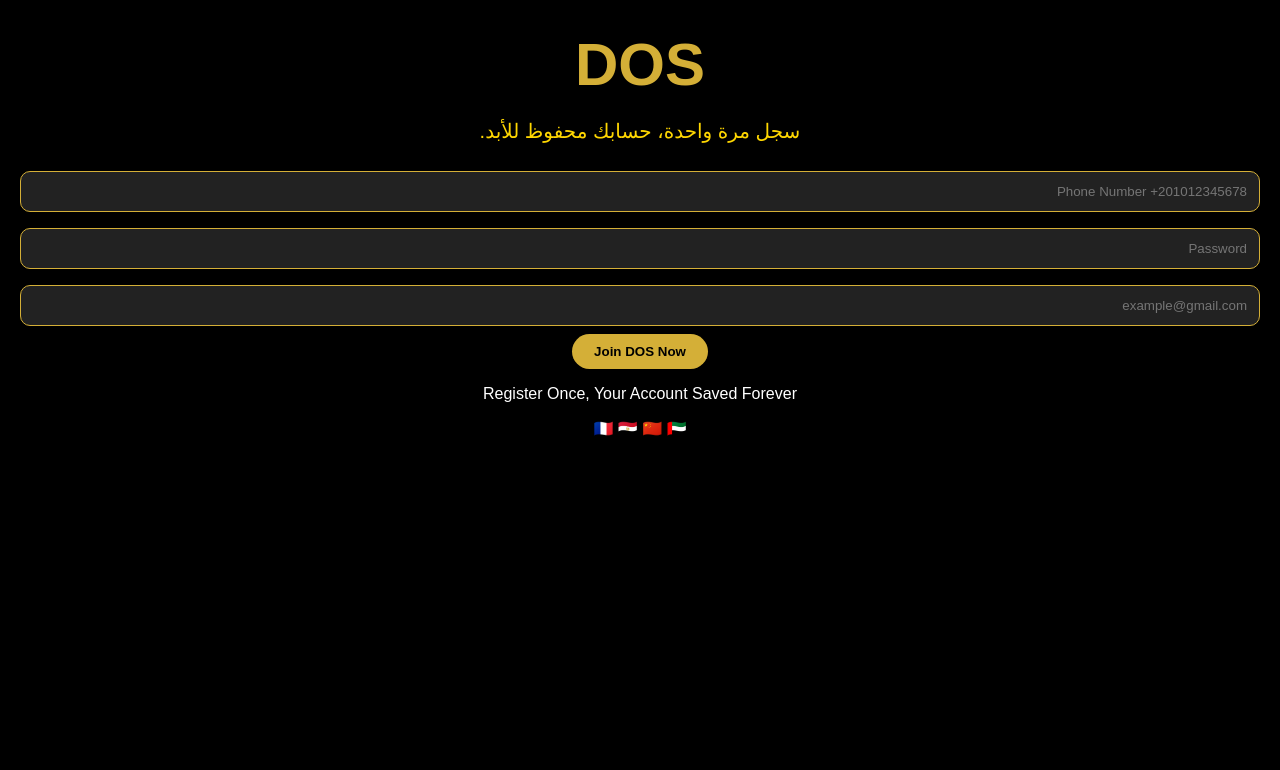
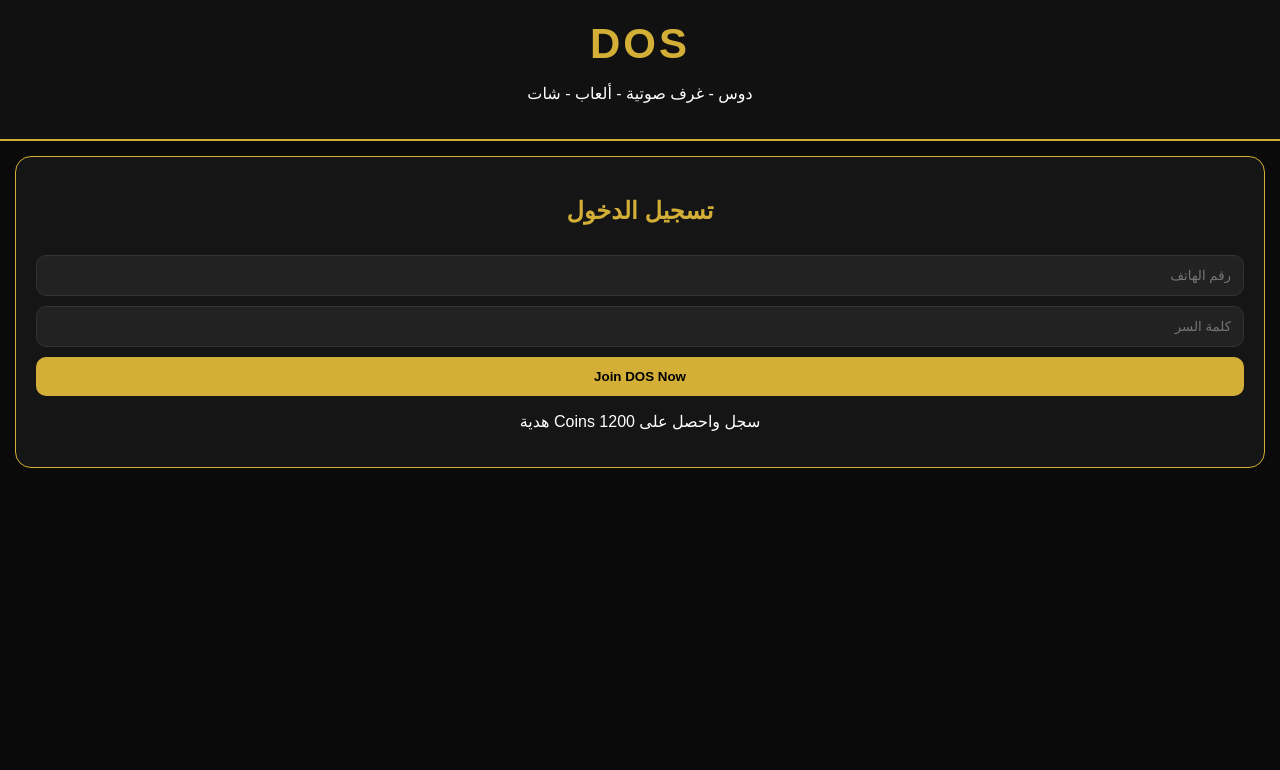
Before and after one commit to yarab4651-ui/yarab4651-ui.github.io, a plain HTML site: page index.html in a window 1280 px wide. Shown: the top 770 px of the page. Drawn offline with Linux system fonts and the light colour scheme.

Commit message:
Update index.html

```diff
--- a/index.html
+++ b/index.html
@@ -1,58 +1,47 @@
 <!DOCTYPE html>
 <html lang="ar" dir="rtl">
-<head><meta charset="UTF-8"><meta name="viewport" content="width=device-width,initial-scale=1">
+<head>
+<meta charset="UTF-8">
+<meta name="viewport" content="width=device-width, initial-scale=1">
 <title>DOS</title>
 <style>
-*{box-sizing:border-box}body{margin:0;background:#0a0a0a;color:#fff;font-family:sans-serif;padding-bottom:80px}
-.top{display:flex;justify-content:space-between;align-items:center;padding:12px;background:#111;border-bottom:2px solid #d4af37}
-.logo{font-size:32px;font-weight:900;color:#d4af37;letter-spacing:2px}
-.coins{background:#222;border:1px solid #d4af37;padding:6px 12px;border-radius:20px;color:#ffd700}
-.stars{display:flex;gap:10px;overflow:auto;padding:12px;text-align:center}
-.star{flex:0 0 60px}.star div{width:55px;height:55px;border-radius:50%;border:2px solid #d4af37;background:#333;display:flex;align-items:center;justify-content:center;font-size:22px}
-.card{margin:12px;border:2px solid #d4af37;border-radius:16px;overflow:hidden;background:#151515;text-align:center}
-.card img{width:100%;height:180px;object-fit:cover}
-.btn{background:#d4af37;color:#000;border:none;padding:10px 22px;border-radius:20px;font-weight:900;cursor:pointer}
-.room{margin:10px 12px;background:#1a1a1a;border:1px solid #d4af37;border-radius:12px;padding:12px;display:flex;justify-content:space-between}
-.nav{position:fixed;bottom:0;left:0;right:0;background:#111;border-top:2px solid #d4af37;display:flex;justify-content:space-around;padding:10px}
-.nav button{background:none;border:none;color:#fff;font-size:13px;cursor:pointer}.nav .on{color:#d4af37}
-#login{position:fixed;inset:0;background:#000;z-index:99;padding:20px;text-align:center;overflow:auto}
-input{width:100%;padding:12px;margin:8px 0;border-radius:10px;border:1px solid #d4af37;background:#222;color:#fff}
-.hidden{display:none}
-</style></head>
+*{box-sizing:border-box;font-family:sans-serif}
+body{margin:0;background:#0a0a0a;color:#fff;text-align:center}
+header{background:#111;border-bottom:2px solid #d4af37;padding:20px}
+h1{color:#d4af37;font-size:42px;margin:0;letter-spacing:3px}
+.gold{color:#d4af37}
+.box{background:#151515;border:1px solid #d4af37;border-radius:16px;padding:20px;margin:15px}
+button{background:#d4af37;color:#000;border:0;padding:12px 20px;border-radius:10px;font-weight:900;cursor:pointer;width:100%;margin-top:10px}
+input{width:100%;padding:12px;border-radius:10px;border:1px solid #333;background:#222;color:#fff;margin-top:10px}
+.card{background:#1e1e1e;border-radius:14px;padding:16px;margin:10px}
+</style>
+</head>
 <body>
 <div id="login">
-<h1 style="font-size:60px;color:#d4af37;margin:10px">DOS</h1>
-<p style="color:#ffd700;font-size:20px">سجل مرة واحدة، حسابك محفوظ للأبد.</p>
-<input placeholder="Phone Number +201012345678">
-<input type="password" placeholder="Password">
-<input placeholder="example@gmail.com">
-<button class="btn" onclick="enter()">Join DOS Now</button>
-<p>Register Once, Your Account Saved Forever</p><p>🇫🇷 🇪🇬 🇨🇳 🇦🇪</p>
+<header><h1>DOS</h1><p>دوس - غرف صوتية - ألعاب - شات</p></header>
+<div class="box">
+<h2 class="gold">تسجيل الدخول</h2>
+<input id="num" placeholder="رقم الهاتف">
+<input id="pass" type="password" placeholder="كلمة السر">
+<button onclick="enter()">Join DOS Now</button>
+<p>سجل واحصل على 1200 Coins هدية</p>
+</div>
 </div>
 
-<div class="top"><div class="logo">DOS</div><div class="coins">🪙 <span id="coin">1200</span> coins</div></div>
-<div style="padding:0 12px;color:#d4af37">STARS</div>
-<div class="stars">
-<div class="star"><div>👩</div>NOOR</div><div class="star"><div>🧕</div>AMIRA</div><div class="star"><div>👩</div>SARA</div><div class="star"><div>👩</div>LINA</div><div class="star"><div>👩</div>SALMA</div><div class="star"><div>👩</div>LAYLA</div><div class="star"><div>👩</div>RANA</div>
+<div id="main" style="display:none">
+<header><h1>DOS</h1><p>أهلا بيك في دوس 🔥</p></header>
+<div class="box"><h2>🪙 رصيدك: <span class="gold">1200 Coins</span></h2><p>⭐ STARS | 🎙️ Voice Rooms | 🎲 Ludo</p></div>
+<div class="card"><h3>🎙️ غرف صوتية</h3><p>غرفة مصر - غرفة الخليج - غرفة الألعاب</p><button>ادخل الغرفة</button></div>
+<div class="card"><h3>🎲 لودو</h3><p>العب مع صحابك واكسب Coins</p><button>العب لودو</button></div>
+<div class="card"><h3>💬 شات عام</h3><p>اتكلم مع كل الناس</p><button>افتح الشات</button></div>
+<div class="card"><h3>⭐ شحن STARS</h3><p>اشحن واكسب هدايا</p><button>اشحن الآن</button></div>
 </div>
 
-<div class="card"><div style="padding:20px"><h2>العب واتعرف او كون صداقات</h2><button class="btn" onclick="playLudo()">PLAY NOW - Ludo</button><p id="ludo">Challenge friends & win coins • 2.3k playing</p></div></div>
-
-<h3 style="padding:0 12px;color:#d4af37">Voice Rooms LIVE •</h3>
-<div class="room"><div><b>🎙️ Chill Night Talk</b><br><small>Host AMIRA • 1.2k</small></div><button class="btn" onclick="joinRoom('Chill Night Talk')">دخول</button></div>
-<div class="room"><div><b>🎙️ Game Strategy</b><br><small>Host SALMA • 980</small></div><button class="btn" onclick="joinRoom('Game Strategy')">دخول</button></div>
-
-<h3 style="padding:0 12px">Famous Stars</h3>
-<div class="stars"><div class="star"><div>⭐</div>NOOR<br><button class="btn" onclick="follow(this)">Follow</button></div><div class="star"><div>⭐</div>AMIRA<br><button class="btn" onclick="follow(this)">Follow</button></div><div class="star"><div>⭐</div>SARA<br><button class="btn" onclick="follow(this)">Follow</button></div></div>
-
-<div class="card"><h3>💬 محادثة DOS</h3><div id="chat" style="text-align:right;padding:10px;min-height:80px">أهلا بيك في DOS ❤️</div><input id="msg" placeholder="اكتب رسالة..."><button class="btn" onclick="send()">ابعت +10 coins</button></div>
-
-<div class="nav"><button class="on">🏠 الرئيسية</button><button onclick="playLudo()">🎲 لودو</button><button>🎙️ غرف</button><button>📝 منشور</button><button>👤 الملف</button></div>
 <script>
-let coins=1200;
-function enter(){document.getElementById('login').style.display='none';alert('أهلا بيك في DOS! معاك 1200 كوين')}
-function playLudo(){let d=Math.floor(Math.random()*6)+1;coins+=20;document.getElementById('coin').innerText=coins;document.getElementById('ludo').innerText='رميت النرد وجالك '+d+' وكسبت 20 كوين! معاك دلوقتي '+coins;}
-function joinRoom(n){coins+=10;document.getElementById('coin').innerText=coins;alert('دخلت '+n+' وكسبت 10 كوين');}
-function follow(b){b.innerText='تم ✅';coins+=5;document.getElementById('coin').innerText=coins;}
-function send(){let m=document.getElementById('msg').value;if(!m)return;document.getElementById('chat').innerHTML+='<div>👤 انت: '+m+'</div>';coins+=10;document.getElementById('coin').innerText=coins;document.getElementById('msg').value='';}
-</script></body></html>
+function enter(){
+document.getElementById('login').style.display='none';
+document.getElementById('main').style.display='block';
+}
+</script>
+</body>
+</html>
```
